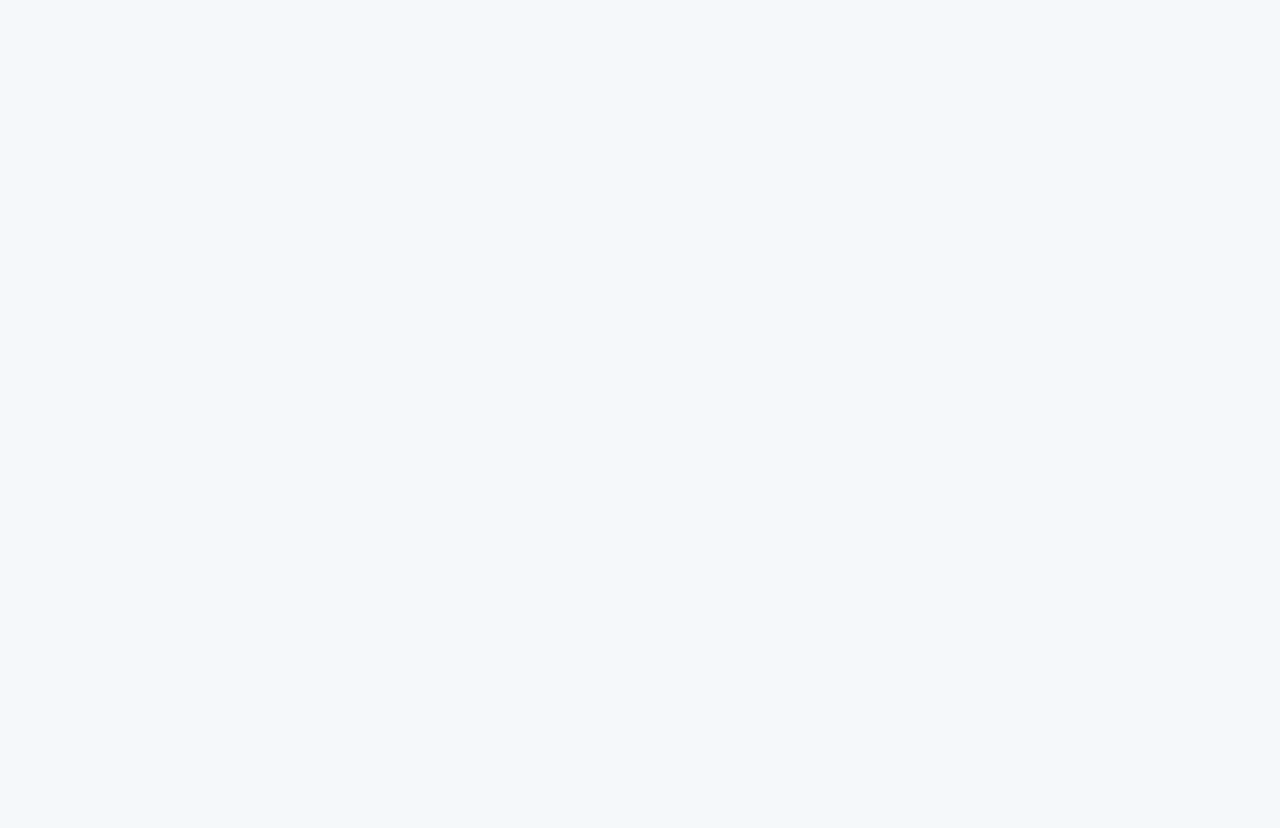
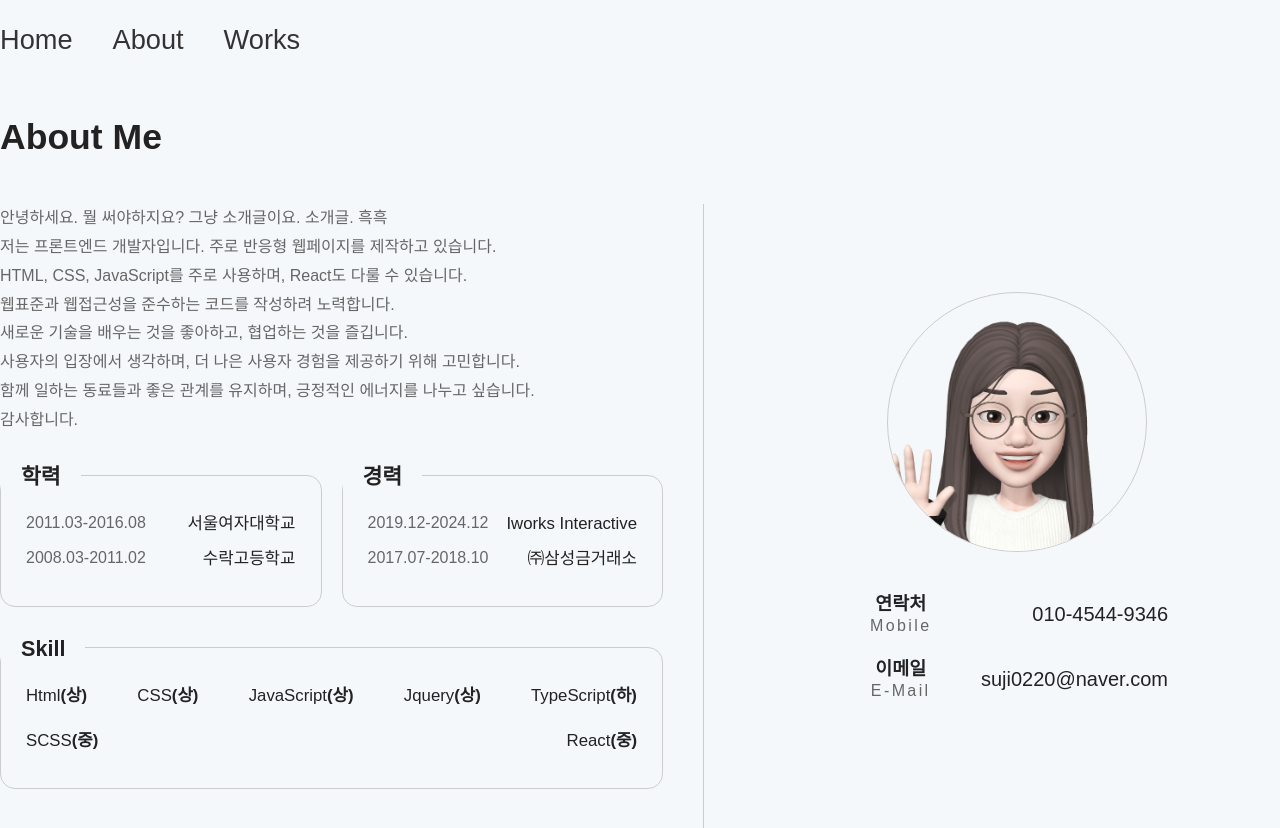
Before and after one commit to meameng/crosswork, a React (Create React App) app: page /crosswork/about in a window 1280 px wide. Before the commit this address had no page. Shown: the top 828 px of the page. Before the commit the page ends 800 px from the top, so only its background shows below. Built offline with nearby package versions, Linux system fonts and the light colour scheme.

Commit message:
250826 about

```diff
--- a/src/App.js
+++ b/src/App.js
@@ -9,9 +9,9 @@ function App() {
     <div className="wrapper">
     <Router>
       <Routes>
-        <Route path="/" element={<Home />} />
-        <Route path="/about" element={<About />} />
-        <Route path="/works" element={<Works />} />
+        <Route path="/crosswork/" element={<Home />} />
+        <Route path="/crosswork/about" element={<About />} />
+        <Route path="/crosswork/works" element={<Works />} />
       </Routes>
     </Router>
     </div>
--- /dev/null
+++ b/src/components/Header.js
@@ -0,0 +1,18 @@
+import {BrowserRouter as  Router, Link } from "react-router-dom";
+import "../css/header.scss"
+
+function Header() {
+    return (
+        <header className="header">
+            <div className="headerArea">
+                <ul className="gnbGroup">
+                    <li className="gnbUnit"><Link to="/crosswork/">Home</Link></li>
+                    <li className="gnbUnit"><Link to="/crosswork/about">About</Link></li>
+                    <li className="gnbUnit"><Link to="/crosswork/works">Works</Link></li>
+                </ul>
+            </div>
+        </header>
+    )
+}
+
+export default Header;
--- /dev/null
+++ b/src/css/about.scss
@@ -0,0 +1,47 @@
+.aboutArea {
+    .aboutGroup {
+        display: flex; flex-wrap: wrap; gap: 40px 20px;
+        .aboutUnit {
+            flex: 0 0 calc(50% - 10px); border: 1px solid #ccc; border-radius: 15px; padding: 35px 25px; position: relative;
+            &:last-child {flex: 0 0 100%;}
+            .abtTit {font-size: 1.35rem; padding: 5px 20px; background: var(--Base-bg); position: absolute; top: -20px; left: 0;}
+            .dtlItem {
+                margin-bottom: 10px; font-size: 1.05rem; font-weight: 500; display: flex; justify-content: space-between; align-items: center;
+                &:last-child {margin-bottom: 0;}
+                .years {font-size: 1rem; color: #666; font-weight: 400;}
+            }
+            .sklGroup {
+                display: flex; flex-wrap: wrap; gap: 20px 30px; justify-content: space-between;
+                .skill {
+                    font-size: 1.05rem;
+                    b {font-weight: 600;}
+                }
+            }
+        }
+    }
+}
+.contactArea {
+    height: 100%; display: flex; align-items: center; justify-content: center;
+    .cttGroup {
+        display: flex; flex-wrap: wrap; gap: 0 40px; justify-content: center; align-items: center;
+        .cttItem {
+            margin-bottom: 40px;
+            &:last-child {margin-bottom: 0;}
+            .titleImg {
+                width: 260px; height: 260px; border-radius: 50%; border: 1px solid #ccc; overflow: hidden;
+                img {width: 120%; height: 120%; object-fit: cover; transform: translate(-10%, -10%);}
+            }
+            .ctt {
+                margin-bottom: 20px; display: flex; align-items: center; justify-content: space-between;
+                &:last-child {margin-bottom: 0;}
+                dt {
+                    flex: 0 0 23%; line-height: 1.3; text-align: center;
+                    b {width: 100%; font-size: 1.15rem; font-weight: 600; display: inline-block;}
+                    i {width: 100%; font-style: normal; font-weight: 300; color: #666; letter-spacing: 0.15rem; display: inline-block;}
+                }
+                dd {flex: 0 0 77%; text-align: right; font-size: 1.25rem;}
+            }
+        }
+    }
+
+}
--- a/src/css/common.scss
+++ b/src/css/common.scss
@@ -1,4 +1,4 @@
-body {background: #f5f8fa;}
+body {background: var(--Base-bg);}
 
 .wrapper {
     width: 100%;
@@ -20,6 +20,10 @@ body {background: #f5f8fa;}
         //     &::-webkit-scrollbar {width: 0; background-color: transparent;}
         //     &::-webkit-scrollbar-thumb { width: 0px;}
     }
+    .basicDesc {
+        margin-bottom: 40px; font-size: 1rem; line-height: 1.8; color: #666;
+        &:last-child {margin-bottom: 0;}
+    }
 }
 
 .contTitArea {
--- a/src/css/default.scss
+++ b/src/css/default.scss
@@ -2,6 +2,7 @@
 :root {
   ---Primary:#165b8d;
   ---Secondary: #79bcf6;
+  --Base-bg:#f5f8fa;
   // ---Point2:#79bcf6;
   // --Point-Orange: #F97B07;
   // --Point-Blue:#0EA3F6;
--- /dev/null
+++ b/src/css/header.scss
@@ -0,0 +1,14 @@
+header {
+    width:100%; margin-bottom: 30px;
+    .headerArea {
+        .gnbGroup {
+            padding: 20px 0; display: flex; gap: 40px;
+            .gnbUnit {
+                a {
+                    font-size: 1.7rem; font-weight: 500; color: #333; transition: all 0.2s;
+                    &:hover {color: var(---Secondary);}
+                }
+            }
+        }
+    }
+}
--- a/src/routes/about.js
+++ b/src/routes/about.js
@@ -1,6 +1,90 @@
+import "../css/about.scss"
+import Header from "../components/Header";
+import ContTit from "../components/ContTit";
+
 function About() {
     return (
-        <div></div>
+        <div className="wrapper">
+            <Header/>
+            <ContTit title="About Me"/>
+            <div className="contArea">
+                <div className="lArea">
+                    <div className="aboutArea">
+                        <p className="basicDesc">
+                            안녕하세요. 뭘 써야하지요? 그냥 소개글이요. 소개글. 흑흑<br/>
+                            저는 프론트엔드 개발자입니다. 주로 반응형 웹페이지를 제작하고 있습니다.<br/>
+                            HTML, CSS, JavaScript를 주로 사용하며, React도 다룰 수 있습니다.<br/>
+                            웹표준과 웹접근성을 준수하는 코드를 작성하려 노력합니다.<br/>
+                            새로운 기술을 배우는 것을 좋아하고, 협업하는 것을 즐깁니다.<br/>
+                            사용자의 입장에서 생각하며, 더 나은 사용자 경험을 제공하기 위해 고민합니다.<br/>
+                            함께 일하는 동료들과 좋은 관계를 유지하며, 긍정적인 에너지를 나누고 싶습니다.<br/>
+                            감사합니다.
+                        </p>
+                        <ul className="aboutGroup">
+                            <li className="aboutUnit">
+                                <h4 className="abtTit">학력</h4>
+                                <ul className="dtlGroup">
+                                    <li className="dtlItem">
+                                        <span className="years">2011.03-2016.08</span>
+                                        <span className="place">서울여자대학교</span>
+                                    </li>
+                                    <li className="dtlItem">
+                                        <span className="years">2008.03-2011.02</span>
+                                        <span className="place">수락고등학교</span>
+                                    </li>
+                                </ul>
+                            </li>
+                            <li className="aboutUnit">
+                                <h4 className="abtTit">경력</h4>
+                                <ul className="dtlGroup">
+                                    <li className="dtlItem">
+                                        <span className="years">2019.12-2024.12</span>
+                                        <span className="place">Iworks Interactive</span>
+                                    </li>
+                                    <li className="dtlItem">
+                                        <span className="years">2017.07-2018.10</span>
+                                        <span className="place">㈜삼성금거래소</span>
+                                    </li>
+                                </ul>
+                            </li>
+                            <li className="aboutUnit">
+                                <h4 className="abtTit">Skill</h4>
+                                <ul className="sklGroup">
+                                    <li className="skill">Html<b>(상)</b></li>
+                                    <li className="skill">CSS<b>(상)</b></li>
+                                    <li className="skill">JavaScript<b>(상)</b></li>
+                                    <li className="skill">Jquery<b>(상)</b></li>
+                                    <li className="skill">TypeScript<b>(하)</b></li>
+                                    <li className="skill">SCSS<b>(중)</b></li>
+                                    <li className="skill">React<b>(중)</b></li>
+                                </ul>
+                            </li>
+                        </ul>
+                    </div>
+                </div>
+                <div className="rArea">
+                    <div className="contactArea">
+                        <ul className="cttGroup">
+                            <li className="cttItem">
+                                <div className="titleImg">
+                                    <img src={process.env.PUBLIC_URL + "/images/about_profile.png"} alt="나는 장수지" />
+                                </div>
+                            </li>
+                            <li className="cttItem">
+                                <dl className="ctt">
+                                    <dt><b>연락처</b> <i>Mobile</i></dt>
+                                    <dd>010-4544-9346</dd>
+                                </dl>
+                                <dl className="ctt">
+                                    <dt><b>이메일</b> <i>E-Mail</i></dt>
+                                    <dd>suji0220@naver.com</dd>
+                                </dl>
+                            </li>
+                        </ul>
+                    </div>
+                </div>
+            </div>
+        </div>
     );
 };
 
--- a/src/routes/home.js
+++ b/src/routes/home.js
@@ -1,6 +1,10 @@
+import Header from "../components/Header";
+
 function Home() {
     return (
-        <div></div>
+        <div className="wrapper">
+            <Header/>
+        </div>
     );
 };
 
--- a/src/routes/works.js
+++ b/src/routes/works.js
@@ -1,5 +1,6 @@
 import { useEffect } from "react";
 import "../css/works.scss"
+import Header from "../components/Header";
 import ContTit from "../components/ContTit";
 import WorksUnit from "../components/WorksUnit";
 import PjTit from "../components/PjTit";
@@ -96,11 +97,12 @@ function Works() {
 
     return (
         <div className="wrapper">
+            <Header/>
             <ContTit title="Works"/>
             <div className="contArea">
                 <div className="lArea">
                     <ul className="worksGroup">
-                        <WorksUnit id="works19" img={process.env.PUBLIC_URL + "/images/works_bg19.png"} tit="KCYCLE경륜 & KBOAT경정 사이트 전체 리뉴얼" desc="한국마사회" tag1="적응형"/>
+                        <WorksUnit id="works19" img={process.env.PUBLIC_URL + "/images/works_bg19.png"} tit="KCYCLE경륜 & KBOAT경정 사이트 전체 리뉴얼" desc="한국마사회" tag1="반응형"/>
                         <WorksUnit id="works17" img={process.env.PUBLIC_URL + "/images/works_bg17.png"} tit="한국마사회 사이트 전체 리뉴얼" desc="한국마사회" tag1="반응형" tag2="웹접근성 인증마크 획득" />
                         <WorksUnit id="works16" img={process.env.PUBLIC_URL + "/images/works_bg16.png"} tit="국민체력100 사이트 전체 리뉴얼" desc="국민체육진흥공단" tag1="반응형" tag2="웹접근성 인증마크 획득"/>
                         <WorksUnit id="works14" img={process.env.PUBLIC_URL + "/images/works_bg14.png"} tit="2022 한국생활가이드 E-Book 정보더하기 웹사이트 신규 구축" desc="한국건강가정진흥원" tag1="반응형" tag2="웹접근성 준수"/>
@@ -124,6 +126,11 @@ function Works() {
                     </ul>
                 </div>
                 <div className="rArea">
+                    <p className="basicDesc">
+                        최근 5년 간 참여해 온 프로젝트 리스트를 확인하실 수 있습니다.<br/>
+                        웹페이지를 확인할 수 있는 사이트는 실사이트, 리뉴얼 등으로 따로 확인할 수 없는 사이트는 작업 당시 활용한 파일리스트 일부를 연결해두었습니다.<br/>
+                        이외 내부 시스템 혹은 보안 상의 이유로 올릴 수 없는 사이트는 상세를 확인할 수 없습니다.
+                    </p>
                     <div className="projectArea">
                         <PjTit title="2024년"/>
                         <ul className="pjGroup">
```
Also changed, not shown: public/images/about_profile.png (added).
